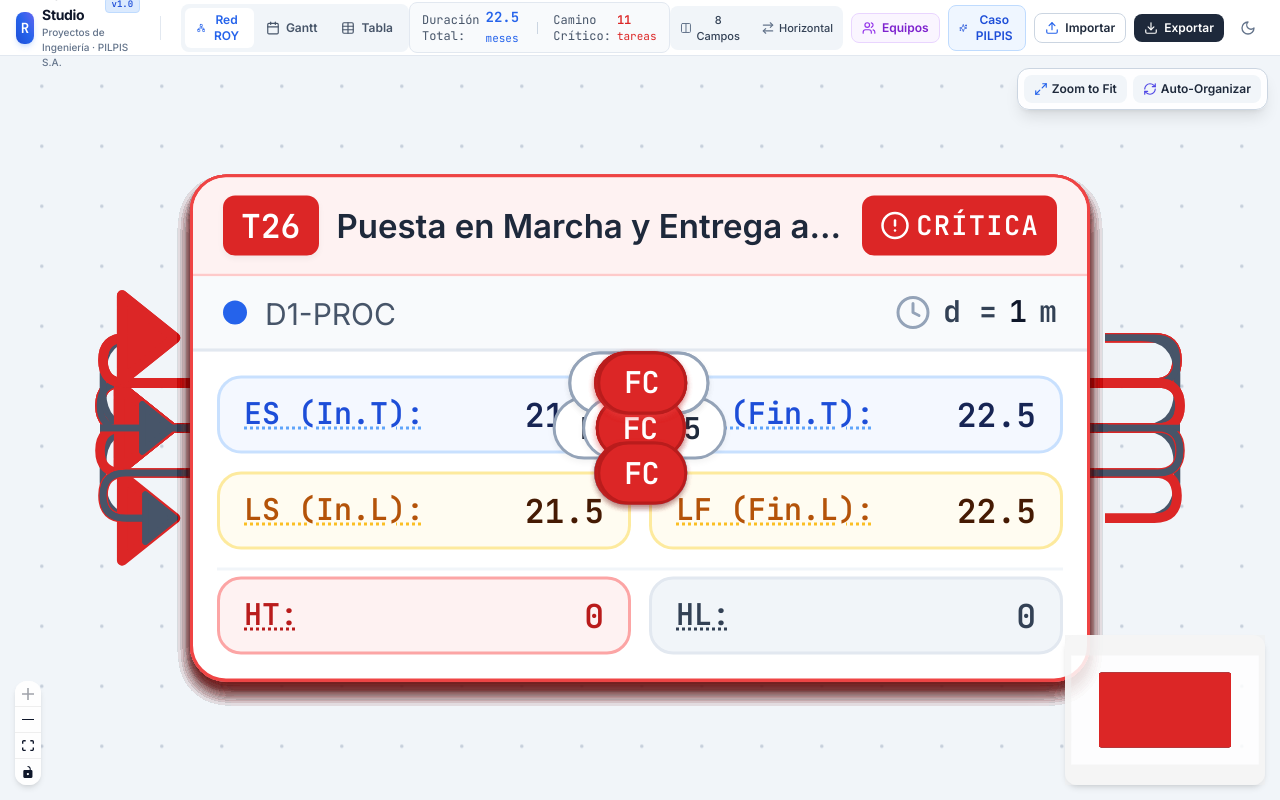
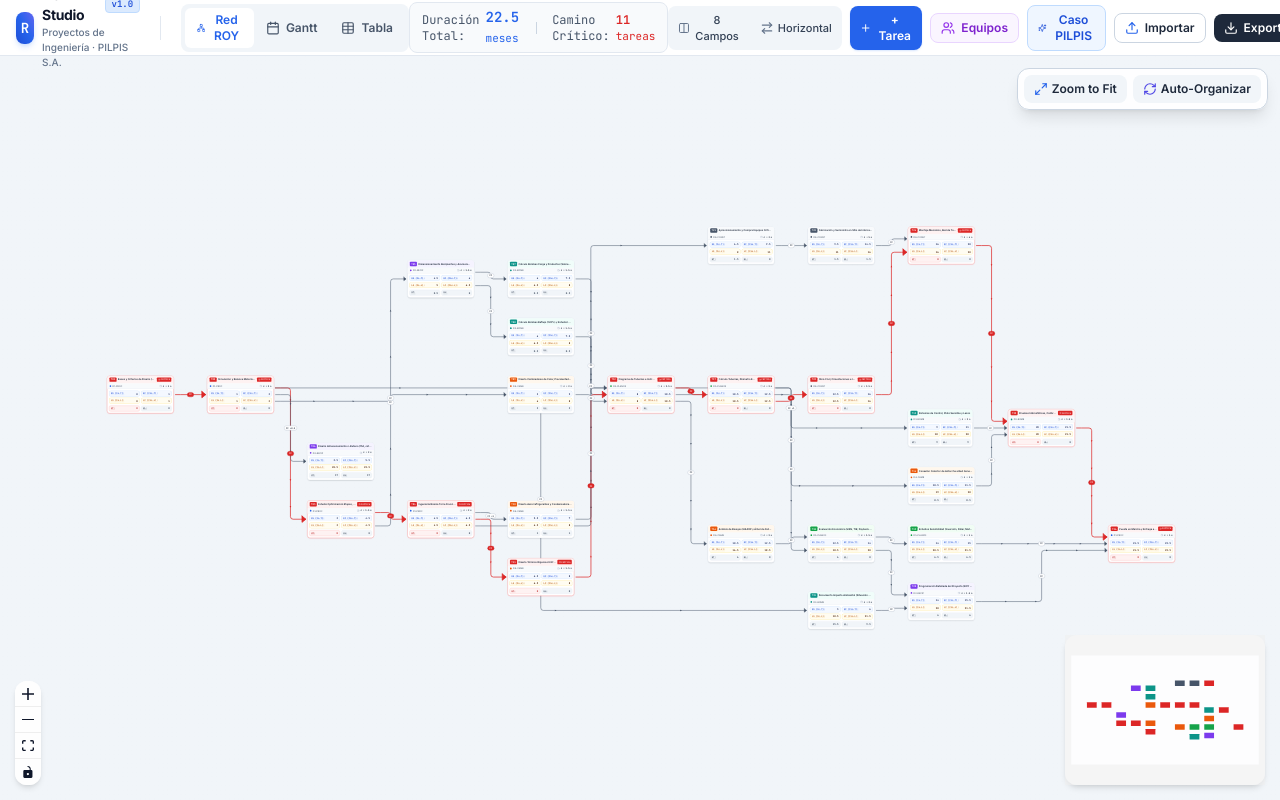
Before and after one commit to dgdelastres/roy-studio, a React (Vite) app: page / in a window 1280 px wide. Built offline with nearby package versions, Linux system fonts and the light colour scheme.

Commit message:
feat: implementar acceso rapido + Tarea en TopBar y centrado panoramico inicial suave en lienzo ROY

```diff
--- a/src/App.tsx
+++ b/src/App.tsx
@@ -324,6 +324,11 @@ export const App: React.FC = () => {
         onSaveJson={handleSaveJson}
         onOpenImportModal={() => setIsImportModalOpen(true)}
         onOpenDepartmentModal={() => setIsDeptModalOpen(true)}
+        onAddTask={() => {
+          setTaskToEdit(null);
+          setNewTaskPosition(null);
+          setIsModalOpen(true);
+        }}
       />
 
       {/* Contenedor principal con persistencia de vistas en DOM para evitar desajustes de cámara (Punto 3) */}
--- a/src/components/navigation/TopBar.tsx
+++ b/src/components/navigation/TopBar.tsx
@@ -16,6 +16,7 @@ import {
   FileSpreadsheet,
   FileText,
   Image,
+  Plus,
 } from 'lucide-react';
 import { LayoutDirection } from '../roy-canvas/layout';
 
@@ -41,6 +42,7 @@ interface TopBarProps {
   onSaveJson: () => void;
   onOpenImportModal: () => void;
   onOpenDepartmentModal: () => void;
+  onAddTask: () => void;
 }
 
 export const TopBar: React.FC<TopBarProps> = ({
@@ -63,6 +65,7 @@ export const TopBar: React.FC<TopBarProps> = ({
   onSaveJson,
   onOpenImportModal,
   onOpenDepartmentModal,
+  onAddTask,
 }) => {
   const [isExportOpen, setIsExportOpen] = useState(false);
   const exportRef = useRef<HTMLDivElement>(null);
@@ -187,6 +190,16 @@ export const TopBar: React.FC<TopBarProps> = ({
           </div>
         )}
 
+        {/* Acceso rápido a Nueva Tarea (Botón Principal) */}
+        <button
+          onClick={onAddTask}
+          className="px-2.5 py-1.5 rounded-lg bg-blue-600 hover:bg-blue-700 active:bg-blue-800 text-white text-xs font-semibold flex items-center gap-1.5 transition-colors shadow-sm shadow-blue-500/20 cursor-pointer"
+          title="Crear una nueva tarea en el proyecto"
+        >
+          <Plus className="w-3.5 h-3.5" />
+          <span>+ Tarea</span>
+        </button>
+
         {/* Botón Gestión de Equipos y Departamentos (Punto 4) */}
         <button
           onClick={onOpenDepartmentModal}
--- a/src/components/roy-canvas/RoyCanvas.tsx
+++ b/src/components/roy-canvas/RoyCanvas.tsx
@@ -1,4 +1,4 @@
-import React, { useMemo, useCallback, useEffect, useState } from 'react';
+import React, { useMemo, useCallback, useEffect, useState, useRef } from 'react';
 import {
   ReactFlow,
   ReactFlowProvider,
@@ -183,15 +183,27 @@ const RoyCanvasContent: React.FC<RoyCanvasProps> = ({
     };
   }, []);
 
-  // Ajustar la vista suavemente cuando se vuelve a activar la pestaña "Red ROY"
+  // Centrado panorámico automático con transición suave (300ms, padding 20%) al montar o volver a activar "Red ROY"
   useEffect(() => {
     if (isActive) {
       const timer = setTimeout(() => {
-        fitView({ padding: 0.2, duration: 250 });
-      }, 50);
+        fitView({ padding: 0.2, duration: 300 });
+      }, 60);
       return () => clearTimeout(timer);
     }
   }, [isActive, fitView]);
+
+  // Centrado panorámico suave ante cambios significativos de volumen de tareas (ej. cargar plantilla PILPIS o limpiar)
+  const prevTasksCountRef = useRef(tasks.length);
+  useEffect(() => {
+    if (prevTasksCountRef.current !== tasks.length) {
+      prevTasksCountRef.current = tasks.length;
+      const timer = setTimeout(() => {
+        fitView({ padding: 0.2, duration: 300 });
+      }, 80);
+      return () => clearTimeout(timer);
+    }
+  }, [tasks.length, fitView]);
 
   const isCriticalEdge = useCallback(
     (source: string, target: string) => {
@@ -223,20 +235,6 @@ const RoyCanvasContent: React.FC<RoyCanvasProps> = ({
     },
     []
   );
-
-  const initialNodes: Node[] = useMemo(() => {
-    return tasks.map(task => ({
-      id: task.id,
-      type: 'royNode',
-      position: task.position || { x: 0, y: 0 },
-      data: {
-        task,
-        viewMode,
-        onEdit: onEditTask,
-        departments,
-      },
-    }));
-  }, [tasks, viewMode, onEditTask, departments]);
 
   const initialEdges: Edge[] = useMemo(() => {
     const edgesList: Edge[] = [];
@@ -285,6 +283,36 @@ const RoyCanvasContent: React.FC<RoyCanvasProps> = ({
     });
     return edgesList;
   }, [tasks, isCriticalEdge, onEditDependency, edgeCenterXs, edgeCenterYs, handleUpdateEdgeCenter]);
+
+  const initialNodes: Node[] = useMemo(() => {
+    const rawNodes: Node[] = tasks.map(task => ({
+      id: task.id,
+      type: 'royNode',
+      position: task.position || { x: 0, y: 0 },
+      data: {
+        task,
+        viewMode,
+        onEdit: onEditTask,
+        departments,
+      },
+    }));
+
+    // Si ninguna tarea tiene coordenadas personalizadas, organizamos inicialmente con Dagre
+    const hasCustomPositions = tasks.some(
+      t => t.position && (t.position.x !== 0 || t.position.y !== 0)
+    );
+    if (!hasCustomPositions && rawNodes.length > 0) {
+      const { nodes: layoutedNodes } = getLayoutedElements(
+        rawNodes,
+        initialEdges,
+        direction,
+        viewMode
+      );
+      return layoutedNodes;
+    }
+
+    return rawNodes;
+  }, [tasks, viewMode, onEditTask, departments, initialEdges, direction]);
 
   const [nodes, setNodes, onNodesChange] = useNodesState(initialNodes);
   const [edges, setEdges, onEdgesChange] = useEdgesState(initialEdges);
@@ -490,7 +518,12 @@ const RoyCanvasContent: React.FC<RoyCanvasProps> = ({
         nodeTypes={nodeTypes}
         edgeTypes={edgeTypes}
         fitView
-        fitViewOptions={{ padding: 0.2 }}
+        fitViewOptions={{ padding: 0.2, duration: 300 }}
+        onInit={(instance) => {
+          setTimeout(() => {
+            instance.fitView({ padding: 0.2, duration: 300 });
+          }, 60);
+        }}
         minZoom={0.08}
         maxZoom={3.0}
         proOptions={{ hideAttribution: true }}
```
Also changed, not shown: 1 other file (tests, documents, lock files or other folders).
